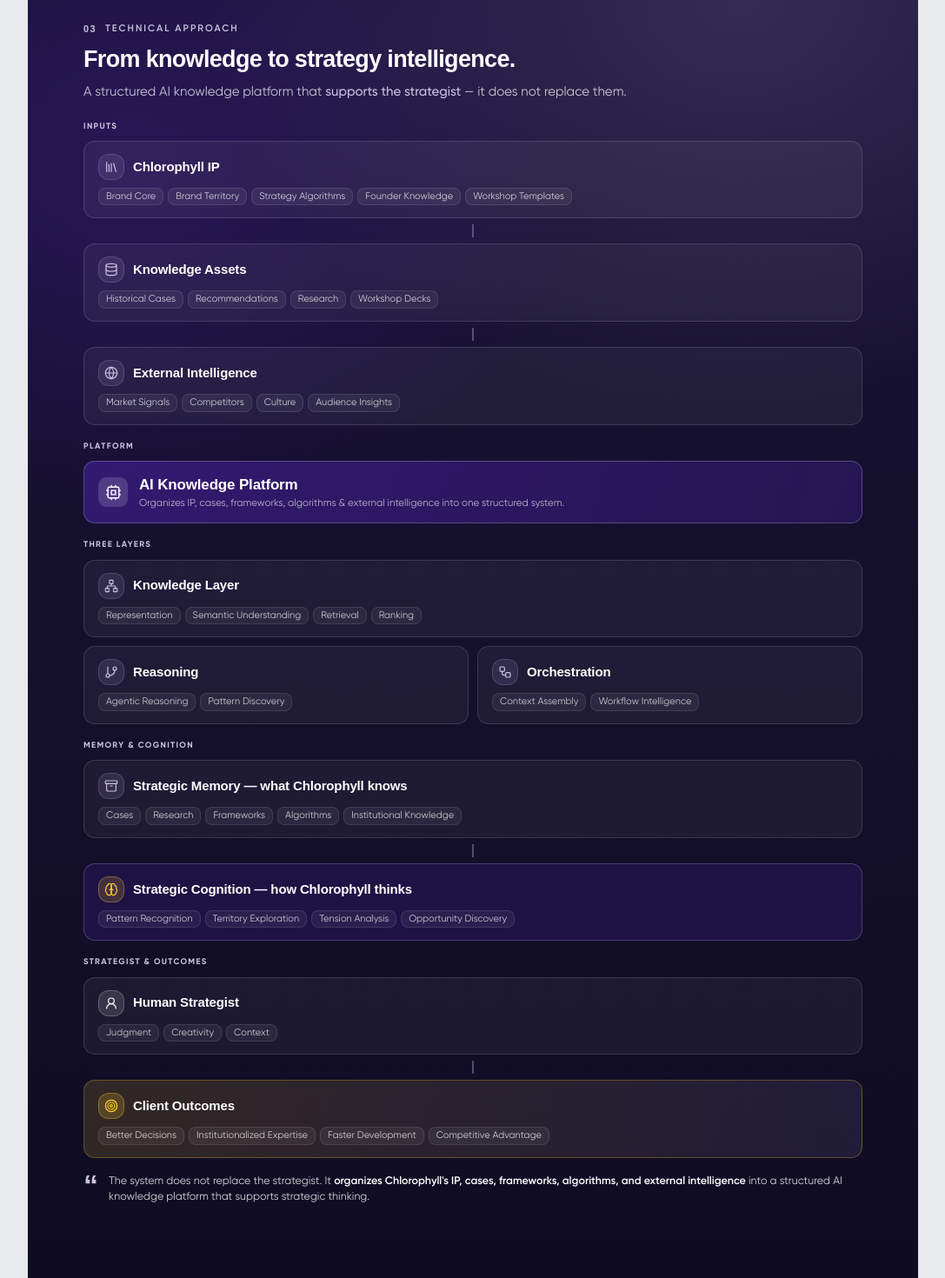
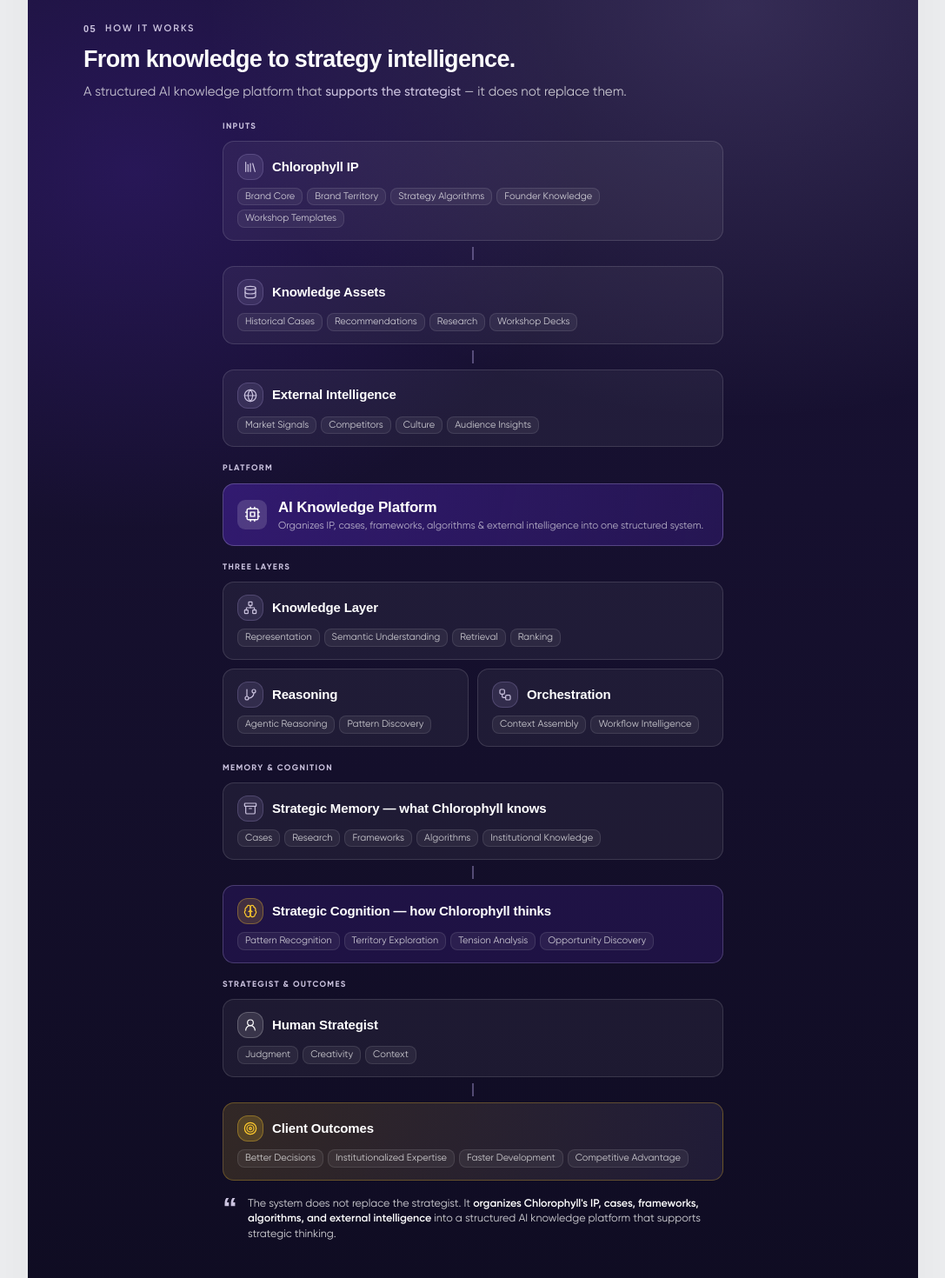
Before and after one commit to yuvabe-ai-labs/proposal-chlorophyll, a Next.js app: page / in a window 1280 px wide. Shown: the part 1760-3230 px from the top of the page at 87% size, without its empty margins (96-1183 px from the left). Built offline with nearby package versions, Linux system fonts and the light colour scheme; a web font is replaced by a local one.

Commit message:
feat: section 5 How it works - centered desktop architecture layout

```diff
--- a/src/components/Section4.tsx
+++ b/src/components/Section4.tsx
@@ -69,12 +69,12 @@
 
 export function Section4() {
   return (
-    <Section id="s3" night>
-      <SectionHeader num="03" eyebrow="Technical Approach" title="From knowledge to strategy intelligence." night>
+    <Section id="s5" night>
+      <SectionHeader num="05" eyebrow="How it works" title="From knowledge to strategy intelligence." night>
         A structured AI knowledge platform that <Hl night>supports the strategist</Hl> — it does not replace them.
       </SectionHeader>
 
-      <div className="mt-[22px] flex flex-col items-stretch">
+      <div className="mt-[22px] flex flex-col items-stretch lg:mx-auto lg:max-w-xl">
         <GrpLabel first>Inputs</GrpLabel>
         <NCard Icon={Bars} title="Chlorophyll IP" tags={["Brand Core", "Brand Territory", "Strategy Algorithms", "Founder Knowledge", "Workshop Templates"]} />
         <NConn />
@@ -115,7 +115,7 @@
         <NCard Icon={Target} title="Client Outcomes" tags={["Better Decisions", "Institutionalized Expertise", "Faster Development", "Competitive Advantage"]} variant="out" />
       </div>
 
-      <div className="reveal mt-[18px] flex items-start gap-3">
+      <div className="reveal mt-[18px] flex items-start gap-3 lg:mx-auto lg:max-w-xl">
         <span className="flex-none font-display text-[34px] font-semibold leading-[0.8] text-lavender-200">&ldquo;</span>
         <p className="text-[12.5px] leading-[1.42] text-white/[0.82]">
           The system does not replace the strategist. It{" "}
```
